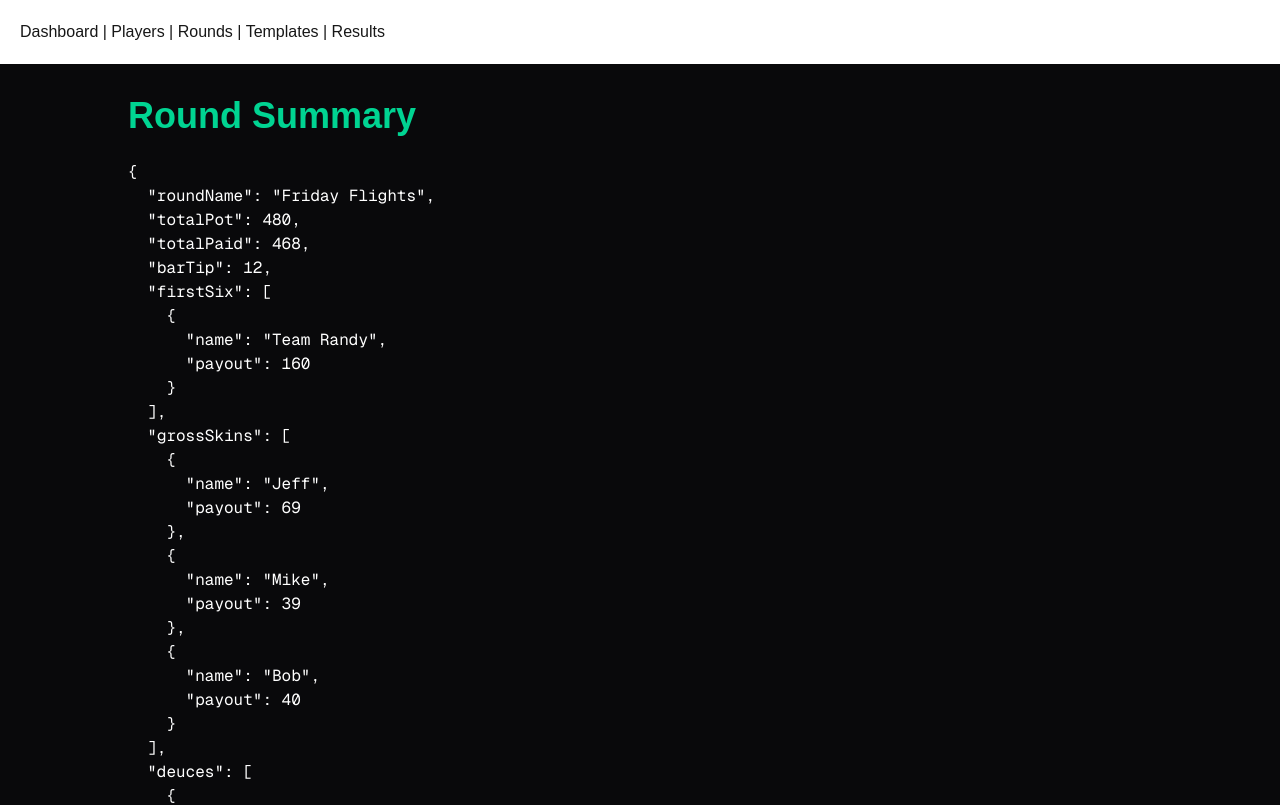
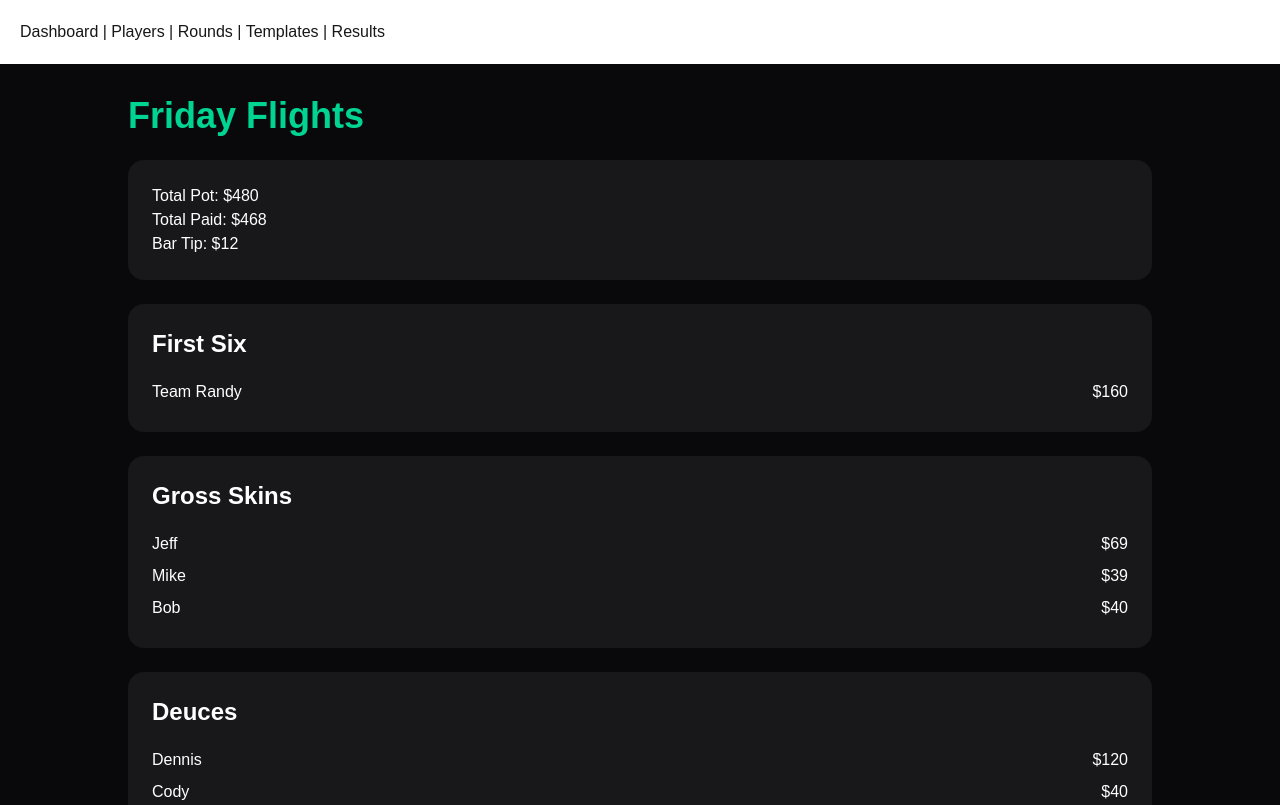
Before and after one commit to Cody-Ayers/club-games, a Next.js app: page /test-round-summary in a window 1280 px wide. Shown: the top 805 px of the page. Built offline with nearby package versions, Linux system fonts and the light colour scheme.

Commit message:
Added payout summary test page

```diff
--- a/src/app/test-round-summary/page.tsx
+++ b/src/app/test-round-summary/page.tsx
@@ -7,10 +7,47 @@ export default function TestRoundSummaryPage() {
     <main className="min-h-screen bg-zinc-950 text-white p-8">
       <div className="max-w-5xl mx-auto">
         <h1 className="text-4xl font-bold text-emerald-400 mb-6">
-          Round Summary
+          {summary.roundName}
         </h1>
 
-        <pre>{JSON.stringify(summary, null, 2)}</pre>
+        <div className="bg-zinc-900 rounded-2xl p-6 mb-6">
+          <div>Total Pot: ${summary.totalPot}</div>
+          <div>Total Paid: ${summary.totalPaid}</div>
+          <div>Bar Tip: ${summary.barTip}</div>
+        </div>
+
+        <div className="bg-zinc-900 rounded-2xl p-6 mb-6">
+          <h2 className="text-2xl font-semibold mb-4">First Six</h2>
+
+          {summary.firstSix.map((winner) => (
+            <div key={winner.name} className="flex justify-between py-1">
+              <span>{winner.name}</span>
+              <span>${winner.payout}</span>
+            </div>
+          ))}
+        </div>
+
+        <div className="bg-zinc-900 rounded-2xl p-6 mb-6">
+          <h2 className="text-2xl font-semibold mb-4">Gross Skins</h2>
+
+          {summary.grossSkins.map((winner) => (
+            <div key={winner.name} className="flex justify-between py-1">
+              <span>{winner.name}</span>
+              <span>${winner.payout}</span>
+            </div>
+          ))}
+        </div>
+
+        <div className="bg-zinc-900 rounded-2xl p-6">
+          <h2 className="text-2xl font-semibold mb-4">Deuces</h2>
+
+          {summary.deuces.map((winner) => (
+            <div key={winner.name} className="flex justify-between py-1">
+              <span>{winner.name}</span>
+              <span>${winner.payout}</span>
+            </div>
+          ))}
+        </div>
       </div>
     </main>
   );
```
